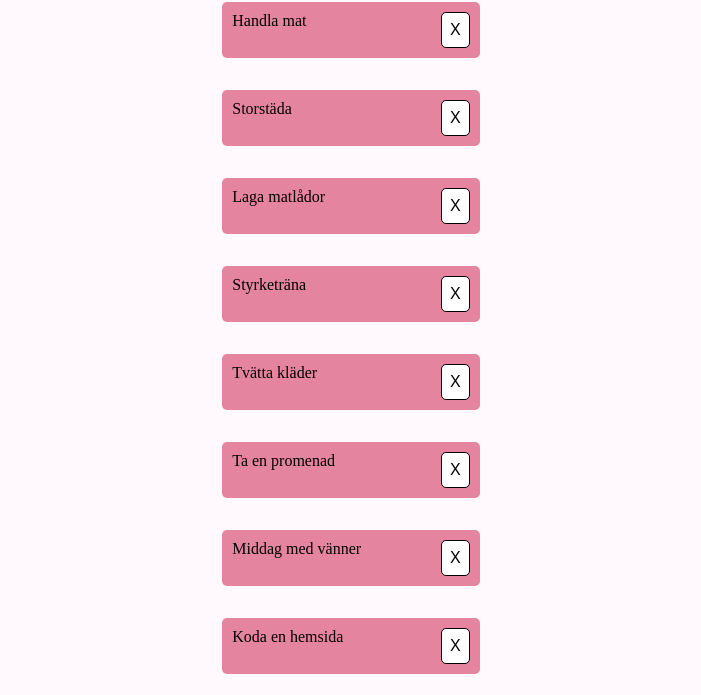
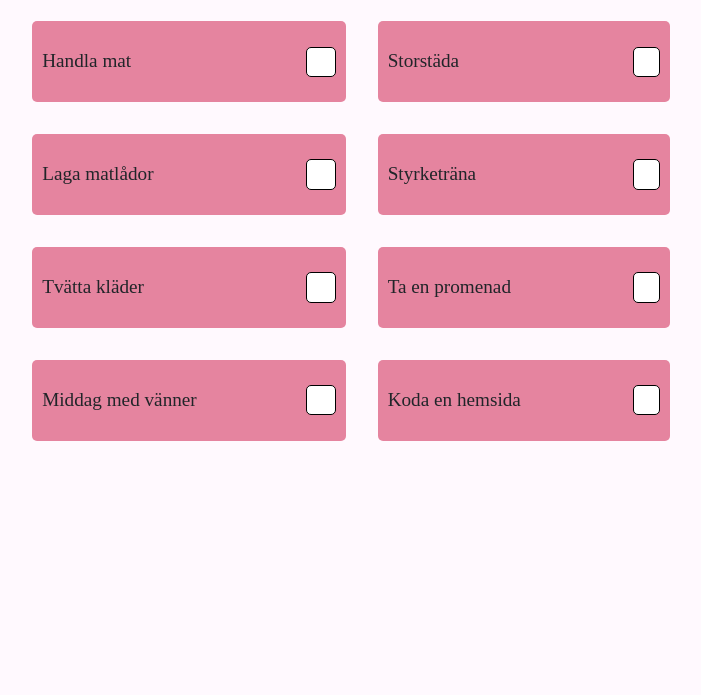
Before and after one commit to malinjansson/Todo-List-Typescript, a website built with Vite: page index.html in a window 1280 px wide. Shown: the part 105-800 px from the top of the page, without its empty margins (289-990 px from the left). Built offline with nearby package versions, Linux system fonts and the light colour scheme.

Commit message:
added bootstrap to my list (grid) and styled in scss

```diff
--- a/index.html
+++ b/index.html
@@ -5,12 +5,22 @@
     <link rel="icon" type="image/svg+xml" href="/vite.svg" />
     <meta name="viewport" content="width=device-width, initial-scale=1.0" />
     <title>Malins todo-list</title>
+    <link href="https://cdn.jsdelivr.net/npm/bootstrap@5.3.3/dist/css/bootstrap.min.css" rel="stylesheet" />
+
+
   </head>
   <body>
     <h2>To Do List</h2>
-    <div id="app">
-      <div id="listContainer"></div>
+    <div class="container text-center" id="itemContainer">
+      <div class="row row-cols-auto" id="listContainer">
+        <div class="col">Column</div>
+        <div class="col">Column</div>
+        <div class="col">Column</div>
+        <div class="col">Column</div>
+      </div>
     </div>
     <script type="module" src="/src/main.ts"></script>
+    <script src="	https://cdn.jsdelivr.net/npm/bootstrap@5.3.3/dist/js/bootstrap.bundle.min.js">
+    </script>
   </body>
 </html>
--- a/src/main.ts
+++ b/src/main.ts
@@ -15,6 +15,7 @@ localStorage.setItem("Tasks", JSON.stringify(myTasks));
 
 const createHtml = (myTasks: toDoList[]) => {
     const listContainer = document.getElementById ("listContainer");
+
     if (listContainer) {
         listContainer.innerHTML = "";
     }
@@ -24,7 +25,6 @@ const createHtml = (myTasks: toDoList[]) => {
         const listItem = document.createElement ("li");
         const task = document.createElement ("p");
         const checkedBtn = document.createElement ("button")
-        checkedBtn.textContent = "X";
 
         task.innerHTML = myTasks[i].task;
 
--- a/src/style.scss
+++ b/src/style.scss
@@ -1,7 +1,9 @@
+$primaryFonFamily: TimesNewRomans;
 * {
   padding: 0;
   margin: 0;
   box-sizing: border-box;
+  font-family: 'Times New Roman', Times, serif;
 }
 
 body {
@@ -9,26 +11,29 @@ body {
 }
 
 h2 {
+  text-transform: uppercase;
   display: flex;
   justify-content: center;
   padding-top: 2rem;
   padding-bottom: 2rem;
   text-decoration: underline;
+  font-weight: 800;
 }
 
-#app {
-  display: flex;
-  justify-content: center;
+#itemContainer {
+  width: 90%;
+  margin: 0 auto;
 }
 
-#listContainer {
-  display: flex;
-  flex-direction: column;
+.row-cols-auto {
+  display: grid;
+  grid-template-columns: auto;
 
   li {
     display: flex;
     flex-direction: row;
     justify-content: space-between;
+    align-items: center;
     gap: 5rem;
     margin: 1rem;
     background-color: #e5849f;
@@ -36,17 +41,38 @@ h2 {
     padding: 10px;
   }
 
+  p {
+    font-size: 1.2rem;
+    text-align: left;
+    margin-top: 1rem;
+  }
+
   button {
     border-radius: 5px;
     border: 1px solid black;
-    padding: 0.5em 0.5em;
-    font-size: 1em;
-    font-weight: 500;
+    padding: 0.5em;
+    font-family: Arial, Helvetica, sans-serif;
+    font-weight: 800;
     background-color: #ffffff;
+    height: 50%;
+    width: 10%;
 
     &:hover {
-      background-color: black;
+      background-color: rgb(202, 220, 205);
       color: white;
     }
   }
 }
+
+@media (min-width: 768px) {
+  #itemContainer {
+    width: 100%;
+    display: flex;
+    justify-content: center;
+  }
+  .row-cols-auto {
+  display: grid;
+  grid-template-columns: auto auto;
+  width: 60%;
+}
+}
```
